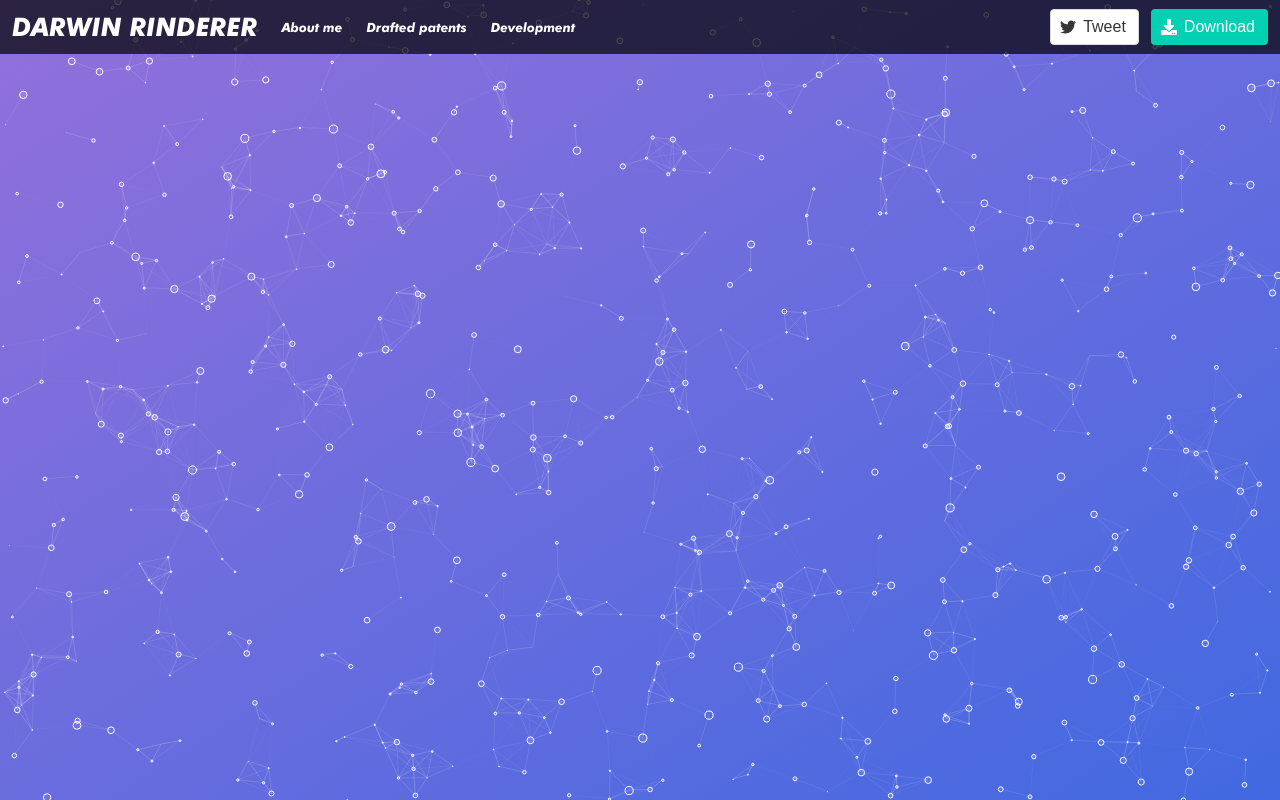
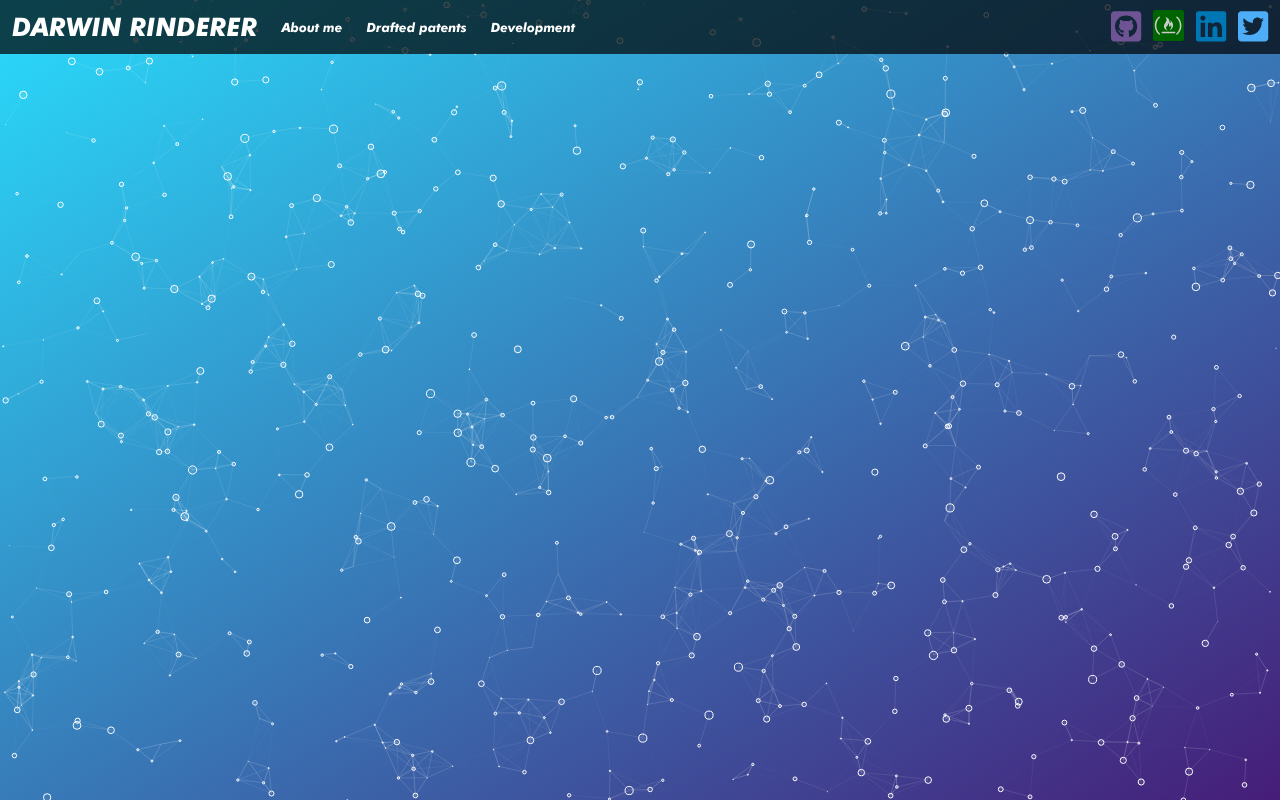
Before and after one commit to deasydoesit/my-portfolio, a plain HTML site: page index.html in a window 1280 px wide. Drawn offline with nearby package versions, Linux system fonts and the light colour scheme; animation ran at ten frames a second.

Commit message:
Revising navbar social media buttons

```diff
--- a/assets/css/style.css
+++ b/assets/css/style.css
@@ -58,12 +58,10 @@
    #particles-js {
      width: 100%;
      height: 100%;
-     /* background: linear-gradient(to bottom right, #67fdb4, #3058c5);  */
-     /* background: linear-gradient(to bottom right, #55c296, #492a75); */
-     /* background: linear-gradient(to bottom right, #29dbfb, #461d78);  */
+     background: linear-gradient(to bottom right, #29dbfb, #461d78);
      /* background: linear-gradient(to bottom right, #6A5ACD, #7B68EE);  */
-      background: linear-gradient(to bottom right, #9370DB, #4169E1);
-      /* background: linear-gradient(to bottom right, #7B68EE, #4169E1);    */
+      /* background: linear-gradient(to bottom right, #9370DB, #4169E1);  */
+      /* background: linear-gradient(to bottom right, #7B68EE, #4169E1);  */
      background-size: cover;
      background-position: 50% 50%;
      background-repeat: no-repeat;
@@ -93,4 +91,48 @@
         font-size: 1vw;
         color: white;
     }
+
+    .twitter-icon {
+        font-size: 2.7vw;
+        color: #4dadf7;
     }
+
+    .twitter-icon:hover {
+        color: #1DA1F2;
+    }
+
+    .github-icon {
+        font-size: 2.7vw;
+        color: #6e5494;
+    }
+
+    .github-icon:hover {
+        color: #664e89;
+    }
+
+    .linkedin-icon {
+        font-size: 2.7vw;
+        color: #0077b5;
+    }
+
+    .linkedin-icon:hover {
+        color: #006ca4;
+    }
+
+    .free-code-camp-div {
+        background-color: #006400;
+        height: 2.4vw;
+        margin-top: 0.15vw;
+        border-radius: 0.2vw;
+    }
+
+    .free-code-camp-div:hover {
+        background-color: #005300;
+    }
+
+    .free-code-camp-icon {
+        margin-top: 0.15vw;
+        padding: 0.1vw;
+        font-size: 2.1vw;
+        color: #ccc;
+    }
--- a/index.html
+++ b/index.html
@@ -37,22 +37,16 @@
                 <div class="navbar-item">
                     <div class="field is-grouped">
                         <p class="control">
-                            <a class="bd-tw-button button" data-social-network="Twitter" data-social-action="tweet" data-social-target="http://localhost:4000" target="_blank" href="https://twitter.com/intent/tweet?text=Bulma: a modern CSS framework based on Flexbox&amp;hashtags=bulmaio&amp;url=http://localhost:4000&amp;via=jgthms">
-                                <span class="icon">
-                                    <i class="fab fa-twitter"></i>
-                                </span>
-                                <span>
-                                    Tweet
-                                </span>
-                            </a>
+                            <i class="fab fa-github-square github-icon"></i>
+                        </p>
+                        <div class="control free-code-camp-div">
+                            <i class="fab fa-free-code-camp free-code-camp-icon"></i>
+                        </div>
+                        <p class="control">
+                            <i class="fab fa-linkedin linkedin-icon"></i>
                         </p>
                         <p class="control">
-                            <a class="button is-primary" href="https://github.com/jgthms/bulma/releases/download/0.7.1/bulma-0.7.1.zip">
-                                <span class="icon">
-                                    <i class="fas fa-download"></i>
-                                </span>
-                                <span>Download</span>
-                            </a>
+                            <i class="fab fa-twitter-square twitter-icon"></i>
                         </p>
                     </div>
                 </div>
```
Lines whose indentation alone changed are shown as unchanged.
